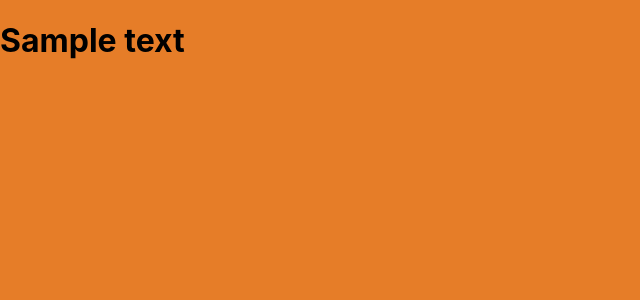
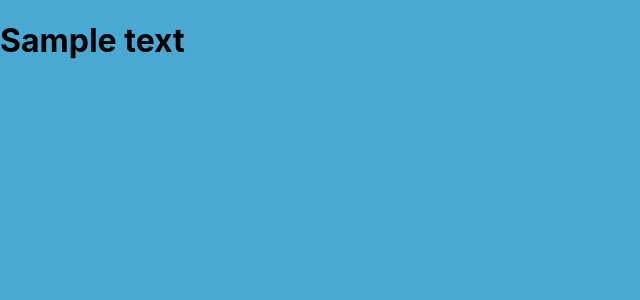
Before and after one commit to michael-a7/Note-2, a React (Create React App) app: page / in a window 1280 px wide. Shown: the top 300 px of the page, without its empty margins (0-640 px from the left). Built offline with nearby package versions, Linux system fonts and the light colour scheme.

Commit message:
blue this time

```diff
--- a/src/index.css
+++ b/src/index.css
@@ -5,7 +5,7 @@ body {
     sans-serif;
   -webkit-font-smoothing: antialiased;
   -moz-osx-font-smoothing: grayscale;
-  background-color: rgba(228, 112, 18, 0.904);
+  background-color: rgba(57, 159, 206, 0.904);
 
 }
 
```
